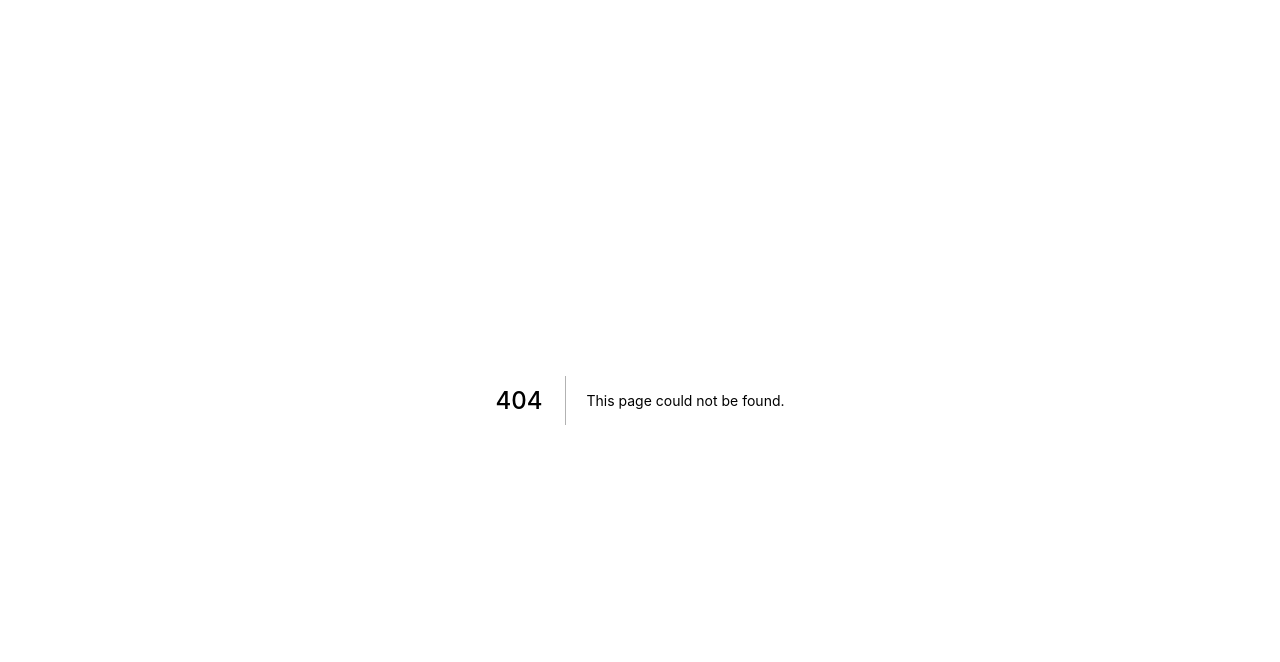
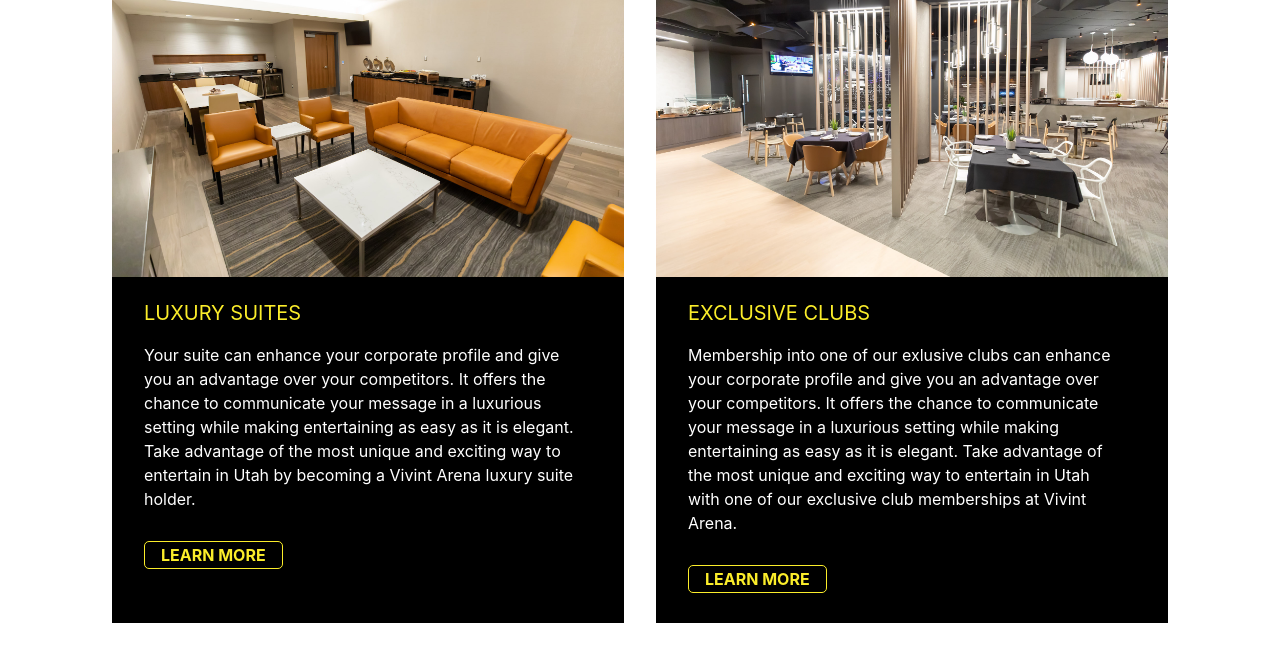
Before and after one commit to chavionjackson/Jazz-Premium-Seating, a Next.js app: page /Homepage/Section1 in a window 1280 px wide. Before the commit this address had no page. Shown: the top 662 px of the page. Built offline with nearby package versions, Linux system fonts and the light colour scheme.

Commit message:
created suite and club cards

```diff
--- a/pages/Header.js
+++ b/pages/Homepage/Header.js
@@ -5,7 +5,7 @@ import React from "react";
 const Header = () => {
 
   return (
-    <div className="pb-56 bg-black">
+    <div className="pb-32 bg-black">
       <div className="headerContainer">
         <header className="border-b-2">
           <div className="flex items-center justify-between h-10">
--- /dev/null
+++ b/pages/Homepage/Section1.js
@@ -0,0 +1,44 @@
+import React from 'react'
+import Image from "next/image";
+import suites from './assets/suites.jpg';
+import clubs from "./assets/clubs.jpg";
+
+
+const Section1 = () => {
+  return (
+    <div className="relative flex justify-center -top-20">
+      <div className="w-2/5 m-4 bg-black">
+        <Image alt="luxurySuites" src={suites} />
+        <div className="cardText">
+          <h2 className="text-[#fbed2a] text-xl uppercase">Luxury Suites</h2>
+          <p className="pt-4 pb-8 text-base text-white">
+            Your suite can enhance your corporate profile and give you an
+            advantage over your competitors. It offers the chance to communicate
+            your message in a luxurious setting while making entertaining as
+            easy as it is elegant. Take advantage of the most unique and
+            exciting way to entertain in Utah by becoming a Vivint Arena luxury
+            suite holder.
+          </p>
+          <a className="cardLink">Learn More</a>
+        </div>
+      </div>
+      <div className="w-2/5 m-4 bg-black">
+        <Image className="img" alt="luxurySuites" src={clubs} />
+        <div className="cardText">
+          <h2 className="uppercase text-[#fbed2a] text-xl">Exclusive Clubs</h2>
+          <p className="pt-4 pb-8 text-base text-white">
+            Membership into one of our exlusive clubs can enhance your corporate
+            profile and give you an advantage over your competitors. It offers
+            the chance to communicate your message in a luxurious setting while
+            making entertaining as easy as it is elegant. Take advantage of the
+            most unique and exciting way to entertain in Utah with one of our
+            exclusive club memberships at Vivint Arena.
+          </p>
+          <a className="cardLink">Learn More</a>
+        </div>
+      </div>
+    </div>
+  );
+}
+
+export default Section1
--- a/pages/index.js
+++ b/pages/index.js
@@ -1,7 +1,11 @@
-import Header from "./Header"
+import Header from "./Homepage/Header";
+import Section1 from "./Homepage/Section1";
 
 export default function Home() {
   return (
-    <Header />
-  )
+    <div>
+      <Header />
+      <Section1/>
+    </div>
+  );
 }
--- a/styles/globals.css
+++ b/styles/globals.css
@@ -33,3 +33,20 @@ text-transform: uppercase;
   padding: 5px 25px;
   font-weight: bold;
 }
+
+.cardText {
+  width: 85%;
+  margin-left: 2rem;
+  padding-top: 1rem;
+  padding-bottom: 2rem;
+}
+
+.cardLink {
+  font-size: 1.0rem;
+  text-transform: uppercase;
+  border-radius: 5px;
+  font-weight: bold;
+  padding: 0.2rem 1rem;
+  color: #fbed2a;
+  border: 1px solid #fbed2a;
+}
```
Also changed, not shown: pages/Homepage/assets/clubs.jpg (added), pages/Homepage/assets/suites.jpg (added). Lines whose indentation alone changed are shown as unchanged.
